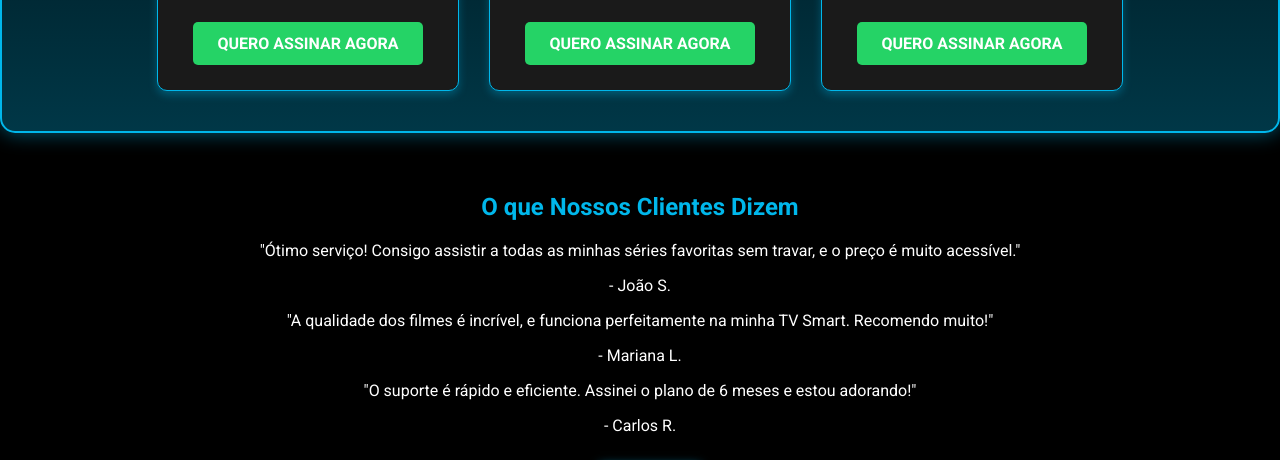
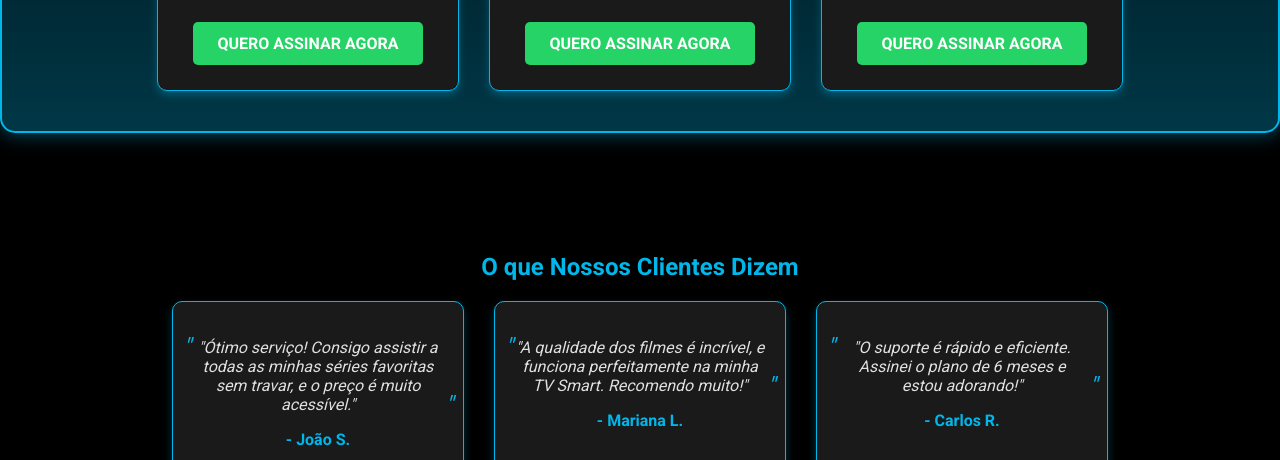
Before and after one commit to SEVENFLORIPA777/2, a plain HTML site: page index.html in a window 1280 px wide. Shown: the part 1362-1822 px from the top of the page. Drawn offline with Linux system fonts and the light colour scheme.

Commit message:
Update styles.css

```diff
--- a/styles.css
+++ b/styles.css
@@ -13,7 +13,6 @@ header {
     padding: 30px;
 }
 
-/* Animação de brilho para o logo */
 @keyframes glow {
     0% { box-shadow: 0 0 10px #00b7eb; }
     50% { box-shadow: 0 0 20px #00b7eb; }
@@ -25,7 +24,7 @@ header {
     margin-bottom: 15px;
     transition: transform 0.3s ease, box-shadow 0.3s ease;
     box-shadow: 0 0 15px #00b7eb;
-    animation: glow 2s infinite; /* Aplica a animação de brilho */
+    animation: glow 2s infinite;
 }
 
 .logo:hover {
@@ -47,7 +46,6 @@ p {
     color: #ffffff;
 }
 
-/* Estilo da seção de introdução */
 .intro-section {
     margin: 40px 0;
     padding: 20px;
@@ -63,7 +61,6 @@ p {
     margin: 10px 0;
 }
 
-/* Seção de vídeo */
 .video-section {
     margin: 60px 0;
 }
@@ -74,7 +71,6 @@ iframe {
     box-shadow: 0 4px 10px rgba(0, 183, 235, 0.5);
 }
 
-/* Seção de planos destacada */
 .plans-section {
     margin: 60px 0;
     padding: 40px 20px;
@@ -110,6 +106,63 @@ iframe {
     font-size: 1.5em;
     color: #00b7eb;
     margin: 15px 0;
+}
+
+/* Estilo da seção de depoimentos */
+.testimonials-section {
+    margin: 60px 0;
+    padding: 40px 20px;
+}
+
+.testimonials-container {
+    display: flex;
+    justify-content: center;
+    gap: 30px;
+    flex-wrap: wrap;
+}
+
+.testimonial {
+    background-color: #1a1a1a; /* Cinza escuro, igual aos planos */
+    border: 1px solid #00b7eb; /* Borda azul neon */
+    border-radius: 10px;
+    padding: 20px;
+    width: 250px;
+    box-shadow: 0 4px 8px rgba(0, 183, 235, 0.3); /* Sombra azul */
+    transition: transform 0.2s ease, box-shadow 0.3s ease;
+}
+
+.testimonial:hover {
+    transform: translateY(-5px);
+    box-shadow: 0 6px 12px rgba(0, 183, 235, 0.5);
+}
+
+.quote {
+    font-style: italic;
+    color: #e0e0e0; /* Cinza claro pra citação */
+    margin-bottom: 15px;
+    position: relative;
+}
+
+.quote::before, .quote::after {
+    content: '"';
+    color: #00b7eb; /* Aspas em azul neon */
+    font-size: 1.5em;
+    position: absolute;
+}
+
+.quote::before {
+    left: -10px;
+    top: -5px;
+}
+
+.quote::after {
+    right: -10px;
+    bottom: -5px;
+}
+
+.author {
+    font-weight: bold;
+    color: #00b7eb; /* Nome do autor em azul */
 }
 
 .whatsapp-button {
@@ -164,7 +217,7 @@ footer {
 
 /* Responsividade */
 @media (max-width: 768px) {
-    .plans-container {
+    .plans-container, .testimonials-container {
         flex-direction: column;
         align-items: center;
     }
```
